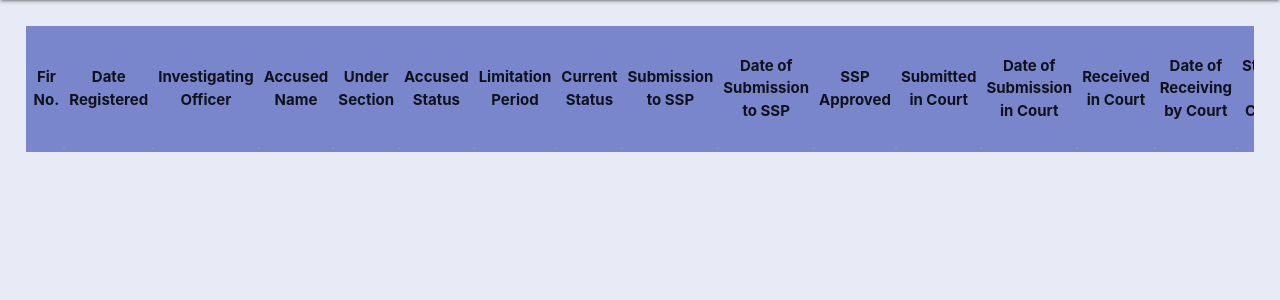
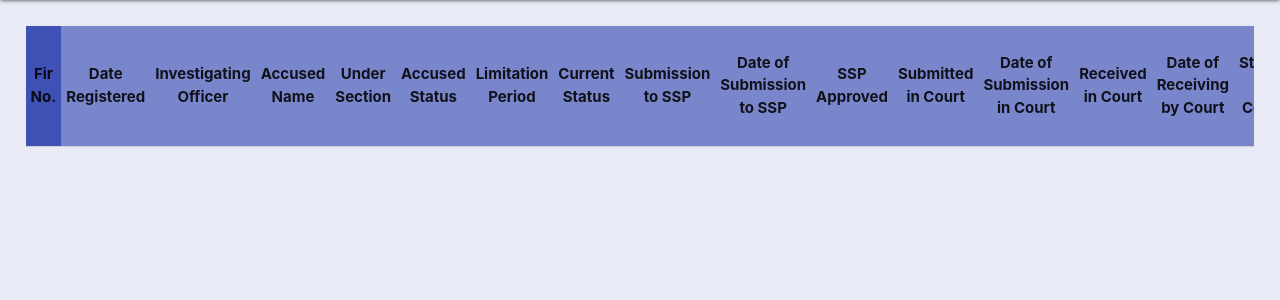
Before and after one commit to adityakumar2809/FIRtrackingsystem, a Django app: template fir/templates/fir/list_firs_police_station.html in a window 1280 px wide. Shown: the part 64-364 px from the top of the page. Run offline with Django 3.2, Linux system fonts and the light colour scheme; the template is opened without the code that fills it, so the values that code supplies are empty; parts of the project's set-up code (start-up, migrations or seed data) failed here and were passed over; some libraries are stand-ins or nearby versions.

Commit message:
Make Horizontal and Vertical Headers Sticky

```diff
--- a/fir/templates/fir/list_firs_police_station.html
+++ b/fir/templates/fir/list_firs_police_station.html
@@ -4,21 +4,9 @@
 {% load templatetag %}
 {% block content %}
 
-<style>
-    table.highlight>tbody>tr:hover {
-        background-color: #7986cb;
-    }
-
-    .table_div{
-        border: 3px solid #7986cb;
-    }
-
-    .table_wrapper{
-        overflow-x: scroll;
-        margin: 2%;
-    }
-
-</style>
+{% block head %}
+    <link rel="stylesheet" href="{% static 'css/list_css.css' %}">
+{% endblock %}
 
 <div class="table_wrapper" data-fl-scrolls>
         <table class="centered responsive-table highlight table_div">
--- /dev/null
+++ b/static/css/list_css.css
@@ -0,0 +1,35 @@
+table.highlight>tbody>tr:hover {
+    background-color: #7986cb;
+}
+
+.table_wrapper{
+    overflow-x: scroll;
+    overflow-y: auto;
+    max-height: 500px;
+    margin: 2%;
+}
+
+th {
+    position: sticky !important;
+    top: 0;
+    background-color: #7986cb;
+    z-index: 2;
+    border-radius: 0;
+}
+
+td {
+    border-radius: 0;
+}
+
+tr td:nth-child(1) {
+    background-color: #7986cb;
+    position: sticky !important;
+    left: 0;
+}
+
+tr th:nth-child(1) {
+    background-color: #3f51b5;
+    position: sticky !important;
+    left: 0;
+    z-index: 3;
+}
```
Also changed, not shown: fir/templates/fir/list_firs_court.html (+5 -43 lines), fir/templates/fir/list_firs_ssp.html (+3 -15 lines), db.sqlite3.
